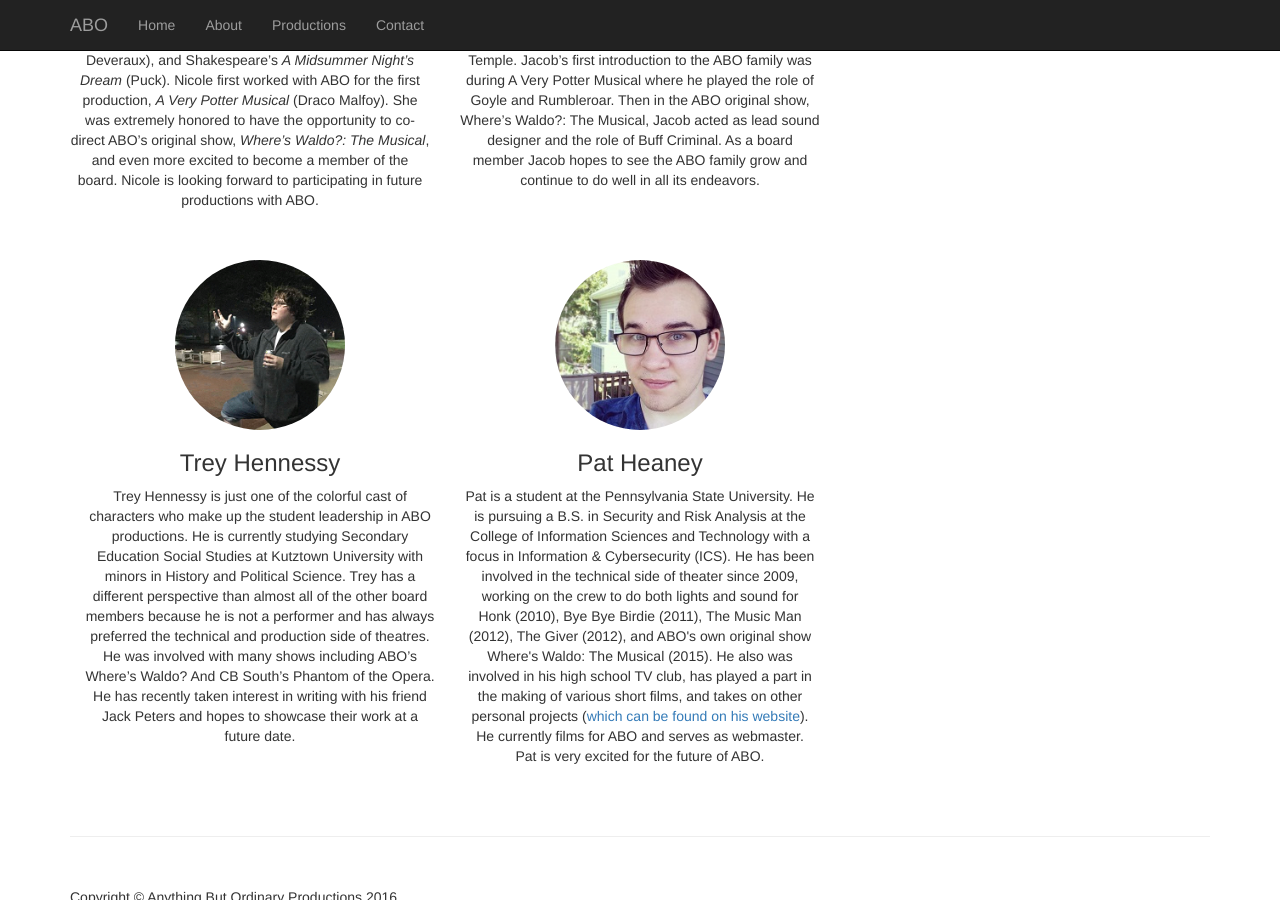
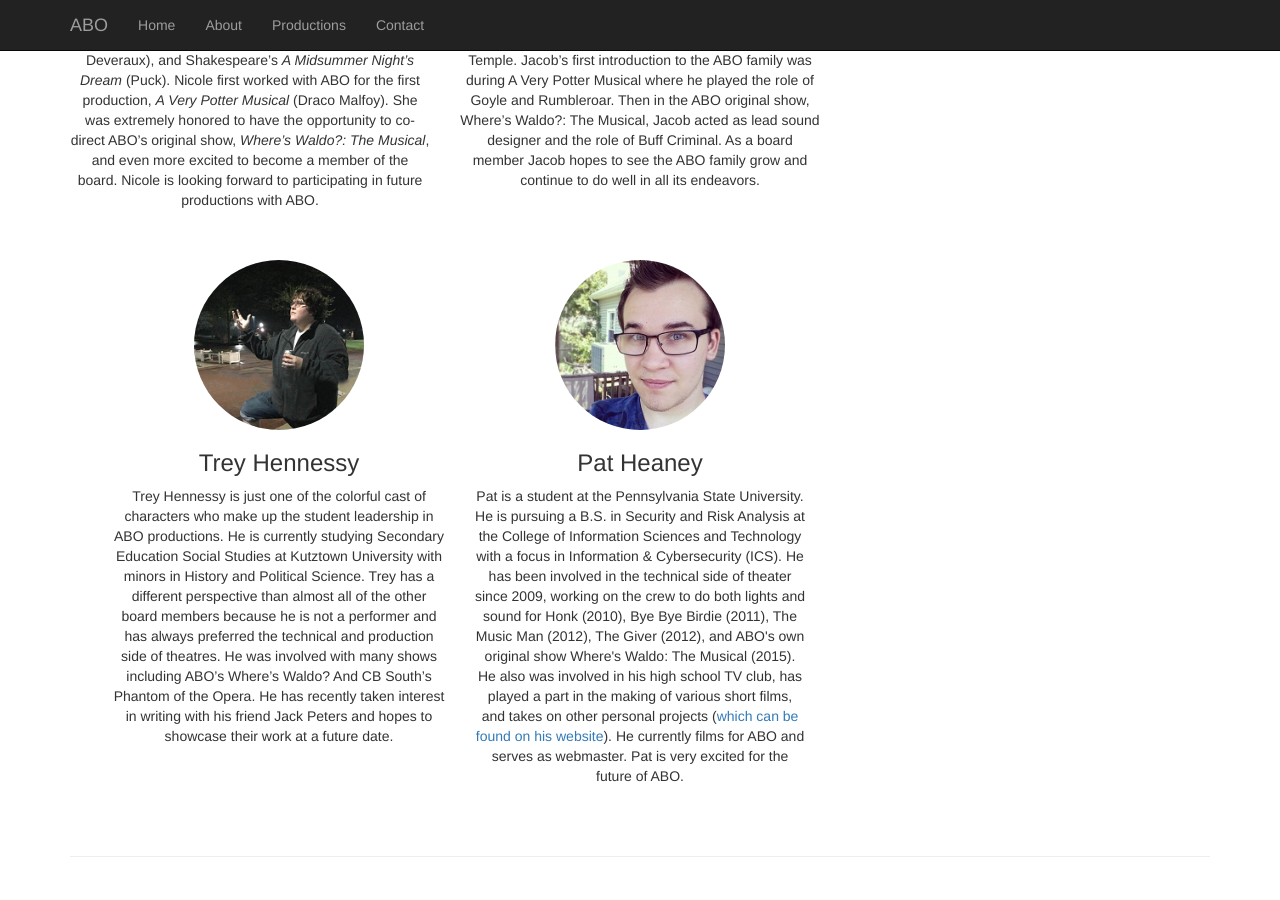
Before and after one commit to ABOProductions/aboproductions.github.io, a Jekyll site: the page about.html, which Jekyll copies as it is, in a window 1280 px wide and 900 px high, scrolled down 1602 px. Built offline with Jekyll 4.4.1, drawn with Linux system fonts in a browser that asks for light colours; nearby versions of some CDN libraries; library files that are not in the unit come from our copies.

Commit message:
alignment fix

```diff
--- a/about.html
+++ b/about.html
@@ -171,7 +171,7 @@
             </div> <!---->
 
 		</div> <!-- /row -->
-			<div class="row" style="margin:auto;width:100%;">
+			<div class="row" style="margin:0 auto;width:95%;">
 
 			<div class="col-lg-4 col-sm-6 text-center">
                 <img class="img-circle img-responsive img-center biopicture" src="/img/board/TreyHennessy_sq.png" alt="Trey Hennessy">
```
